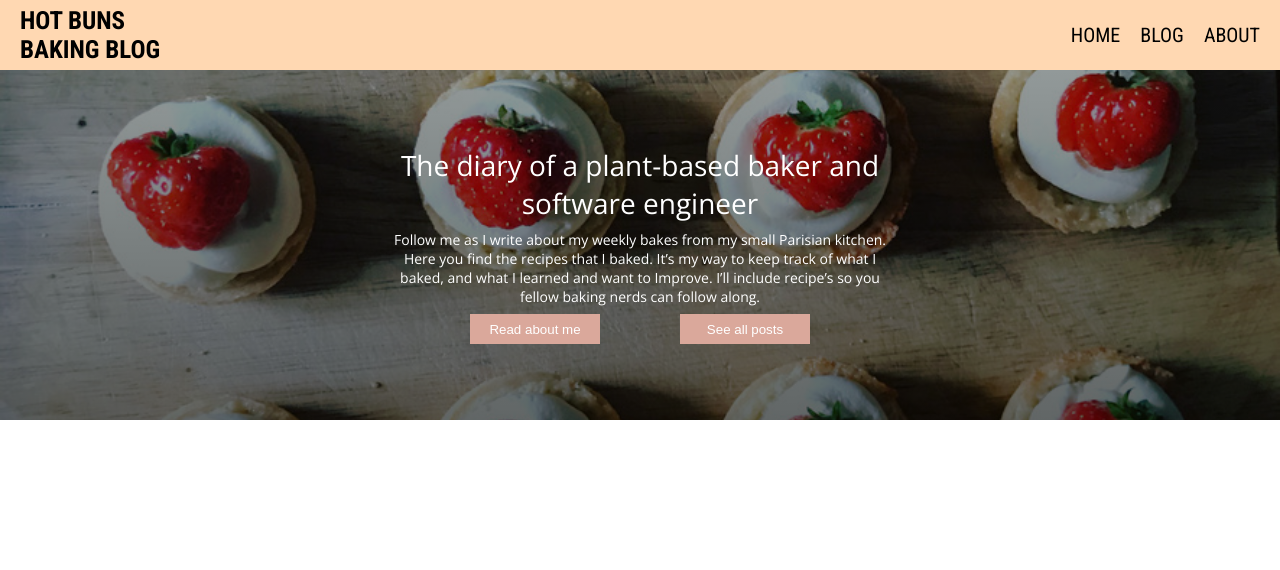
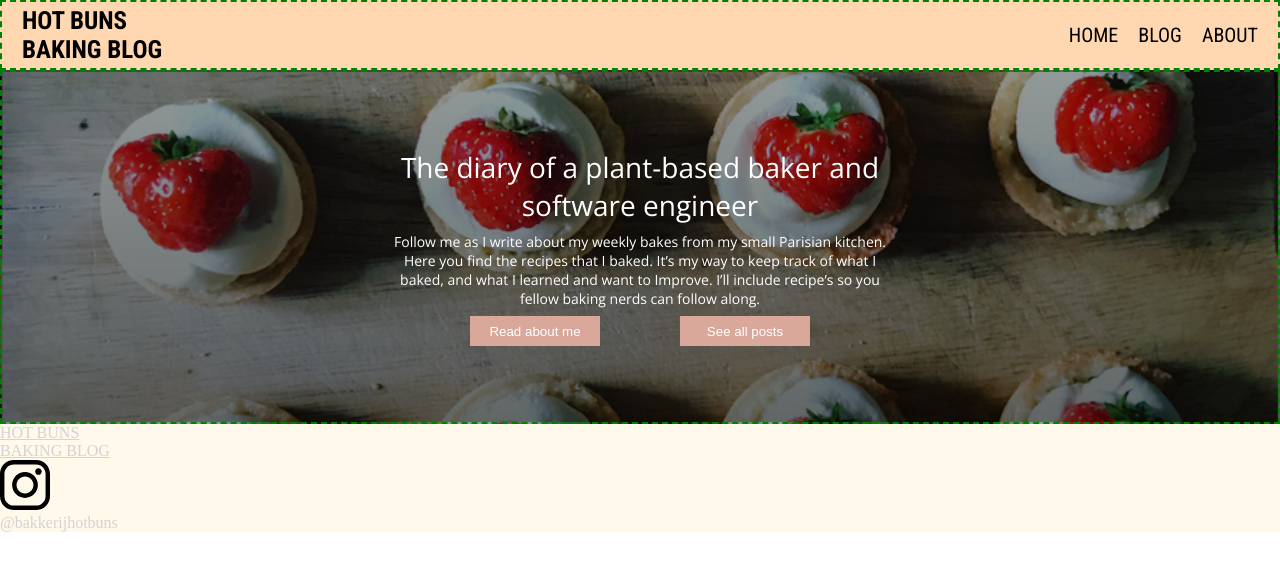
Before and after one commit to lexdolfing/Hot_buns_blog, a React (Create React App) app: page / in a window 1280 px wide. Shown: the top 570 px of the page. Built offline with nearby package versions, Linux system fonts and the light colour scheme.

Commit message:
added footer component including content excluding styling

```diff
--- a/src/App.js
+++ b/src/App.js
@@ -1,7 +1,7 @@
 import './App.css';
-import Home from "./pages/Home/Home";
+import Home from "./pages/home/Home";
 import React from 'react';
-import NavigationBar from "./components/NavigationBar/NavigationBar";
+import NavigationBar from "./components/navigationBar/NavigationBar";
 import {Route, Routes} from "react-router-dom";
 
 
--- /dev/null
+++ b/src/components/footer/Footer.js
@@ -0,0 +1,27 @@
+import React from "react";
+import styles from './Footer.module.css';
+import instagramLogo from './../../assets/images/instagram-svg.svg';
+import {NavLink} from "react-router-dom";
+
+export default function Footer() {
+    return (
+        <section className={styles.outerContainer}>
+
+            <section className={styles.innerContainer}>
+                <footer className={styles.footer}>
+                    <NavLink to="/" className={styles.logo}>
+                        HOT BUNS <br/>
+                        BAKING BLOG
+                    </NavLink>
+
+                    <div className={styles.footerBox}>
+                        <img src={instagramLogo} alt="Instagram logo" className={styles.instagramLogo}/>
+                        <p className={styles.instagramHandle}>@bakkerijhotbuns</p>
+
+                    </div>
+
+                </footer>
+            </section>
+        </section>
+    )
+}
--- /dev/null
+++ b/src/components/footer/Footer.module.css
@@ -0,0 +1,17 @@
+@import '../../index.module.css';
+@import '../../variables.module.css';
+@import '../navigationBar/NavigationBar.module.css';
+
+
+.footer{
+    background-color: var(--background-color);
+}
+.footerBox{
+
+}
+.instagramLogo{
+    width:50px;
+}
+.instagramHandle{
+
+}
--- a/src/index.module.css
+++ b/src/index.module.css
@@ -20,6 +20,7 @@
   background-color: #FFF9EB;
   box-sizing: border-box;
   flex-wrap: nowrap;
+  border: 2px dashed green;
   /*border: 2px dashed purple;*/
 }
 
--- a/src/pages/Home/Home.js
+++ b/src/pages/Home/Home.js
@@ -1,8 +1,9 @@
 import React from 'react'
 import styles from './Home.module.css'
 import stylesIndex from '../../index.module.css'
-import NavigationBar from "../../components/NavigationBar/NavigationBar";
-import Button from "../../components/Button/Button";
+import NavigationBar from "../../components/navigationBar/NavigationBar";
+import Button from "../../components/button/Button";
+import Footer from "../../components/footer/Footer";
 
 export default function Home() {
 
@@ -27,6 +28,7 @@ export default function Home() {
                     </article>
 
                 </section>
+                <Footer />
             </section>
 
         </>
```
Also changed, not shown: src/assets/images/instagram-svg.svg (added).
